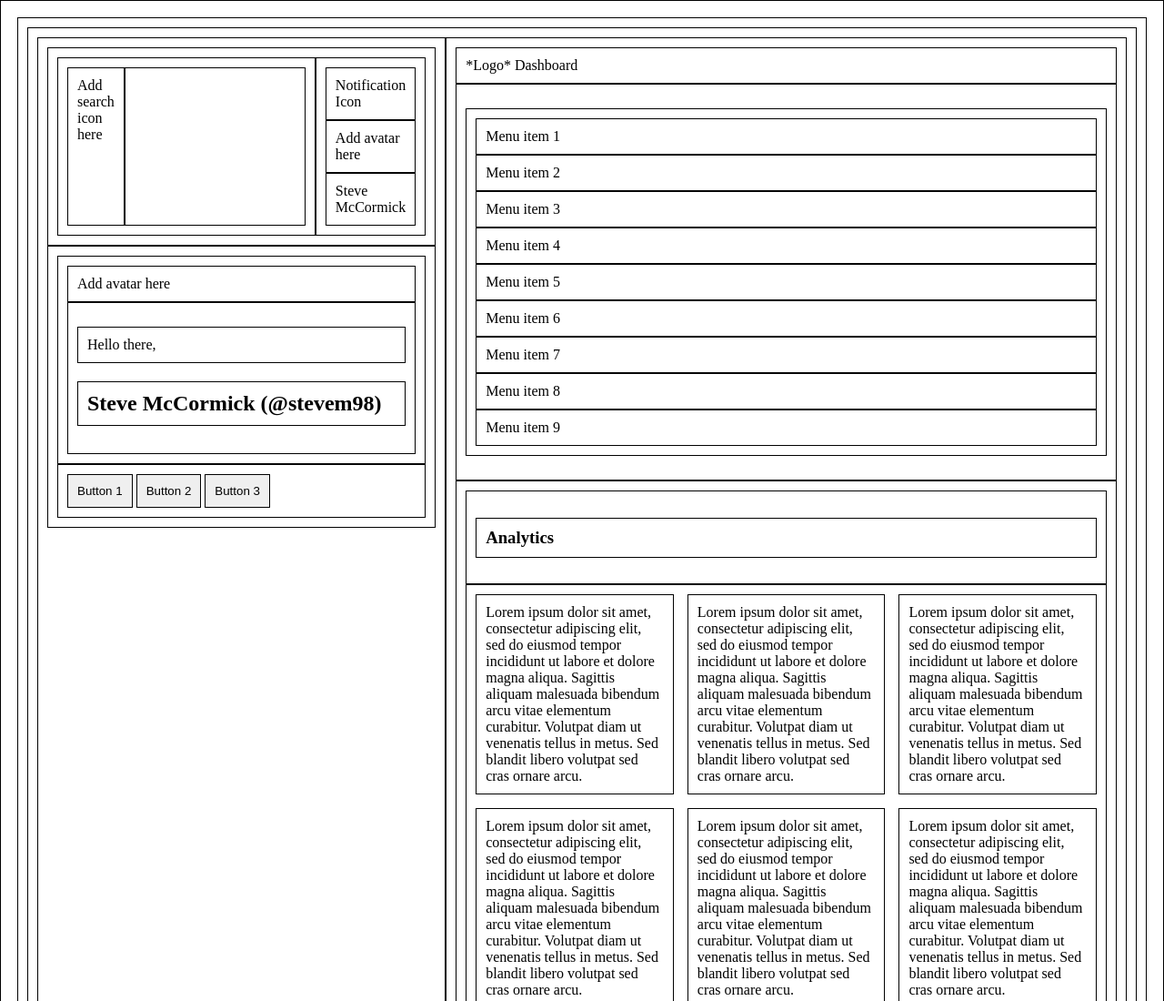
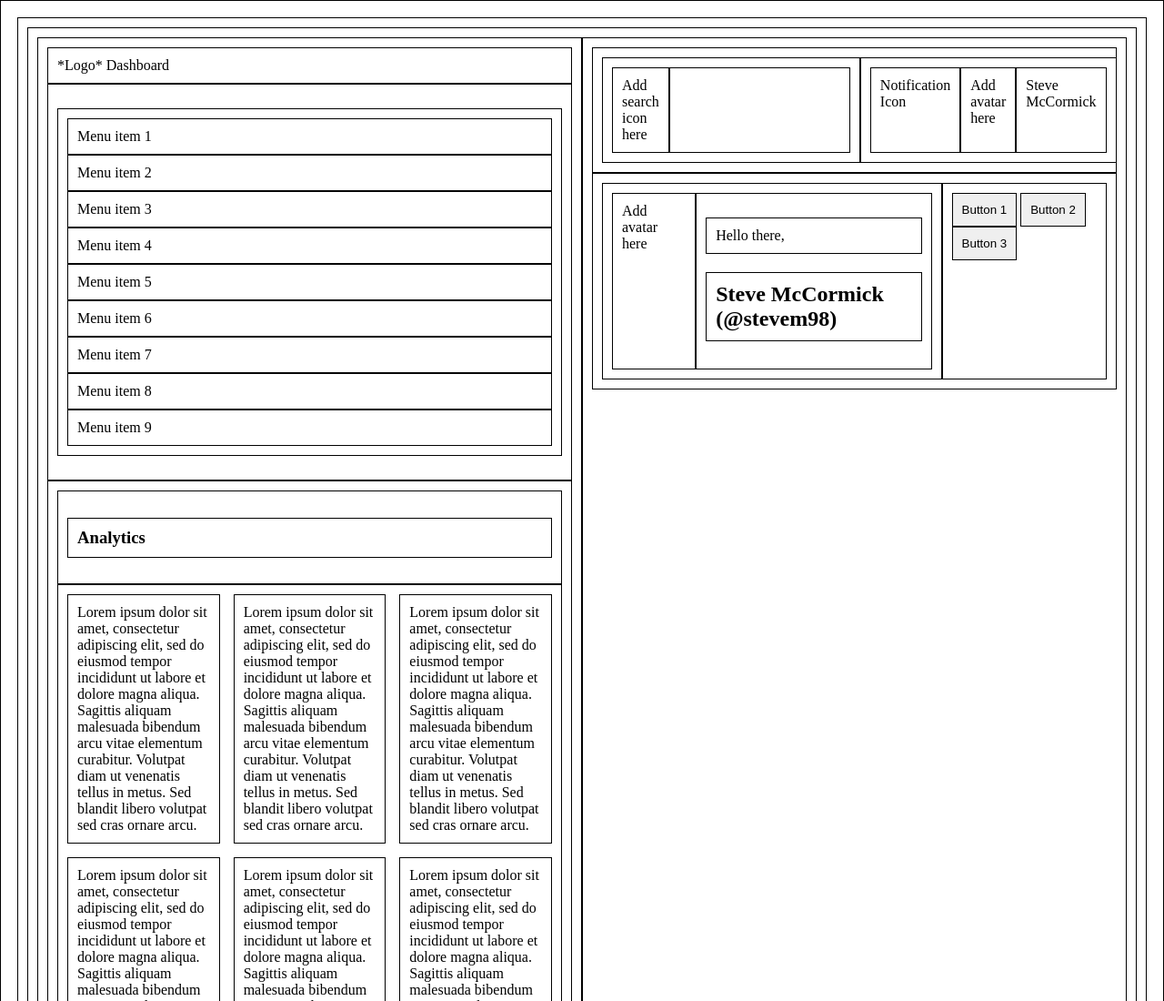
Before and after one commit to Steve-ShopHub/admin-panel, a plain HTML site: page index.html in a window 1280 px wide. Shown: the top 1100 px of the page at 91% size. Drawn offline with Linux system fonts and the light colour scheme.

Commit message:
Add initial page grid

```diff
--- a/style.css
+++ b/style.css
@@ -6,7 +6,10 @@
 
 .page {
     display: grid;
-    grid-template: 1fr 3fr 1fr / 1fr 4fr;
+    grid-template: 1fr 1fr 1fr / 1fr 1fr;
+    /* grid-template-areas:
+    "sidemenu header header"
+    "sidemenu analytics feed" */
 
 }
 
@@ -16,7 +19,41 @@
     gap: 15px;
 }
 
-.nav,
 .search {
     display: flex;
 }
+
+.nav{
+    display: flex;
+}
+
+.account,
+.action,
+.welcome {
+    display: flex;
+}
+
+.header {
+    grid-area: header;
+    grid-column: 2 / 4;
+    grid-row: 1 / 2;
+
+}
+
+.sidebar {
+    grid-area: sidemenu;
+    grid-row: 1 / 3;
+    grid-column: 1 / 2;
+}
+
+.analytics {
+    grid-area: analytics;
+    grid-column: 2 / 3;
+    grid-row: 2 / 3;
+}
+
+.feed {
+    grid-area: feed;
+    grid-column: 3 / 4;
+    grid-row: 2 / 3;
+}
```
